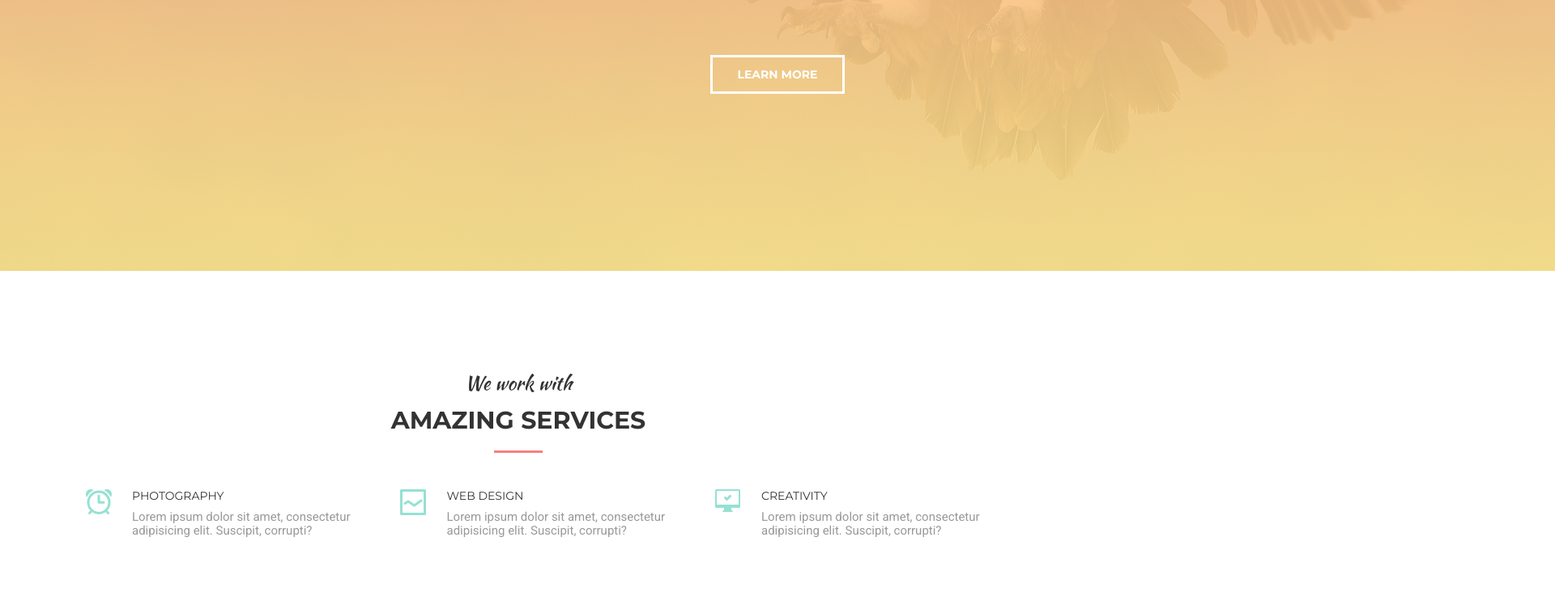
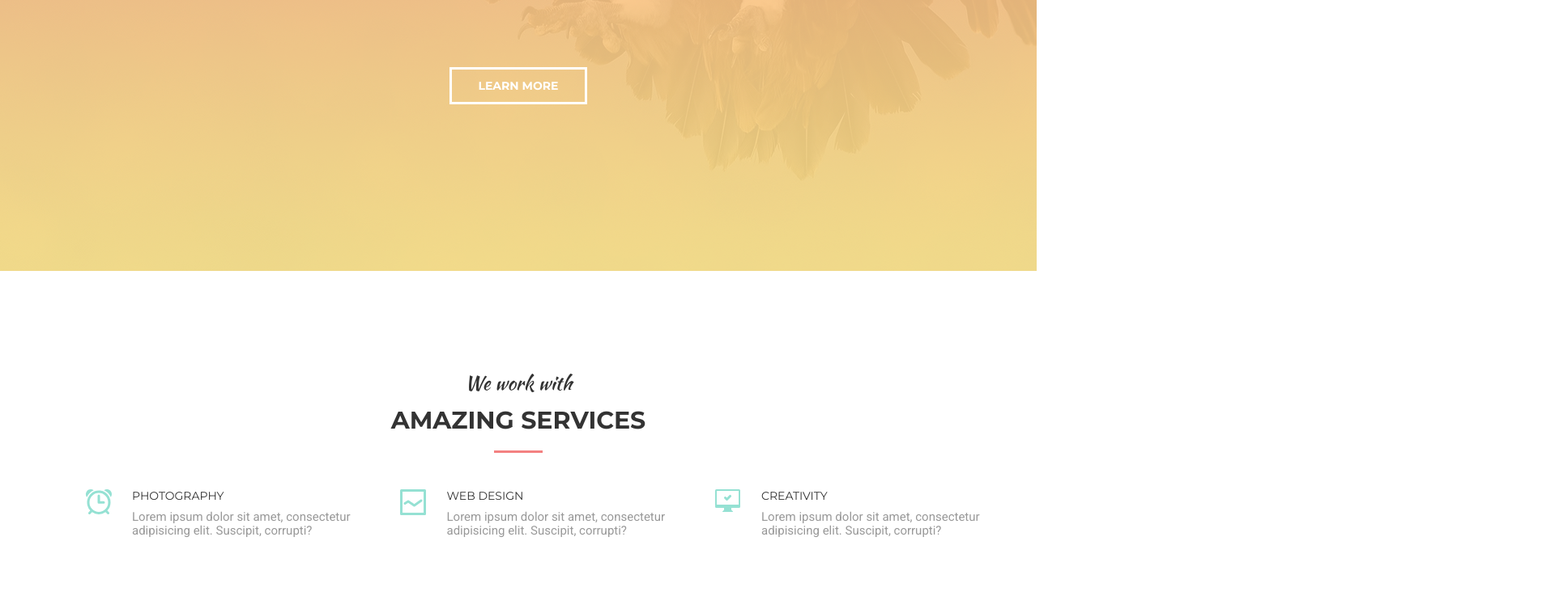
Before and after one commit to skiptomy/goit-fe-course, a plain HTML site: page html-css/module-10/index.html in a window 1280 px wide. Shown: the part 665-1423 px from the top of the page at 81% size, 1920 px wide, since content can reach past the window. Drawn offline with Linux system fonts and the light colour scheme.

Commit message:
hw-10 fix2

```diff
--- a/html-css/module-10/css/style.css
+++ b/html-css/module-10/css/style.css
@@ -21,7 +21,6 @@
 }
 
 .page-header {
-    width: 1920px;
     height: 1000px;
     margin: 0 auto;
     background: url('../img/banner.png') center no-repeat;
@@ -60,6 +59,7 @@
 
 .site-navigation {
     margin: 0;
+    padding: 0;
     display: -webkit-box;
     display: -ms-flexbox;
     display: flex;
@@ -105,6 +105,7 @@
     font-family: 'Kaushan Script', sans-serif;
     font-size: 72px;
     color: var(--header-color);
+    margin: 0;
     margin-bottom: 30px;
 }
 
@@ -121,6 +122,9 @@
 }
 
 .page-header__link {
+    display: block;
+    width: 164px;
+    margin: 0 auto;
     font-size: 14px;
     font-family: "Montserrat", sans-serif;
     color: var(--header-color);
@@ -128,7 +132,7 @@
     text-transform: uppercase;
     line-height: 1.2;
     text-decoration: none;
-    padding: 12px 30px;
+    padding: 12px 0;
     border: solid 3px var(--header-color);
 }
 
@@ -171,8 +175,8 @@
 /* features section */
 
 .features {
-    margin-top: 125px;
-    margin-bottom: 90px;
+    padding-top: 125px;
+    padding-bottom: 90px;
 }
 
 .features__list {
```
